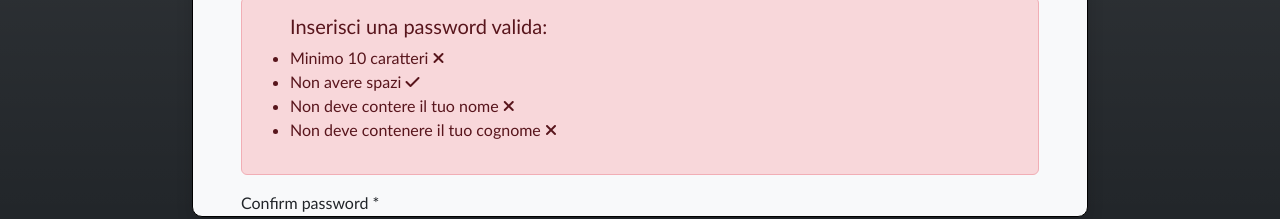
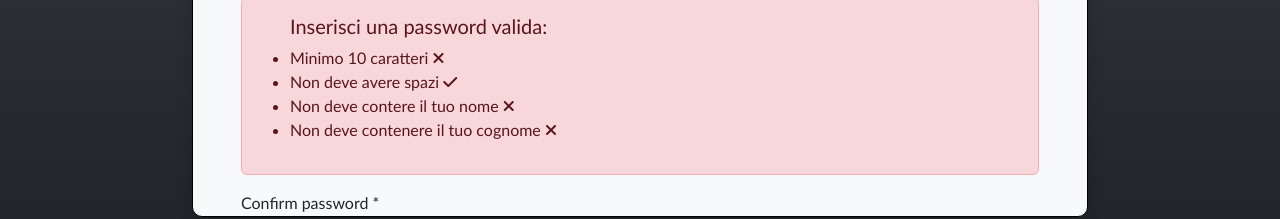
Before and after one commit to LuisJann/MyTestFrontEnd, a Vue app: page /registration in a window 1280 px wide. Both pictures are taken after typing "Sample", "Sample", "name@example.com", "Sample", "Sample123", "Sample123" into the empty fields and a click on the button "Submit". Shown: the part 559-778 px from the top of the page. Built offline with nearby package versions, Linux system fonts and the light colour scheme.

Commit message:
typo form

```diff
--- a/src/components/pages/AppRegistration.vue
+++ b/src/components/pages/AppRegistration.vue
@@ -133,7 +133,7 @@ export default {
                     <li>Minimo 10 caratteri <span v-if="this.password.length < 10"> <i class="fa-solid fa-xmark"></i> </span>
                     <span v-else><i class="fa-solid fa-check"></i></span>
                     </li>
-                    <li>Non avere spazi <span v-if="this.password.includes(' ')"> <i class="fa-solid fa-xmark"></i></span>
+                    <li>Non deve avere spazi <span v-if="this.password.includes(' ')"> <i class="fa-solid fa-xmark"></i></span>
                     <span v-else><i class="fa-solid fa-check"></i></span></li>
                     <li>Non deve contere il tuo nome <span v-if="this.password.toLowerCase().includes(this.firstName.toLowerCase())"> <i class="fa-solid fa-xmark"></i></span>
                     <span v-else><i class="fa-solid fa-check"></i></span></li>
```
